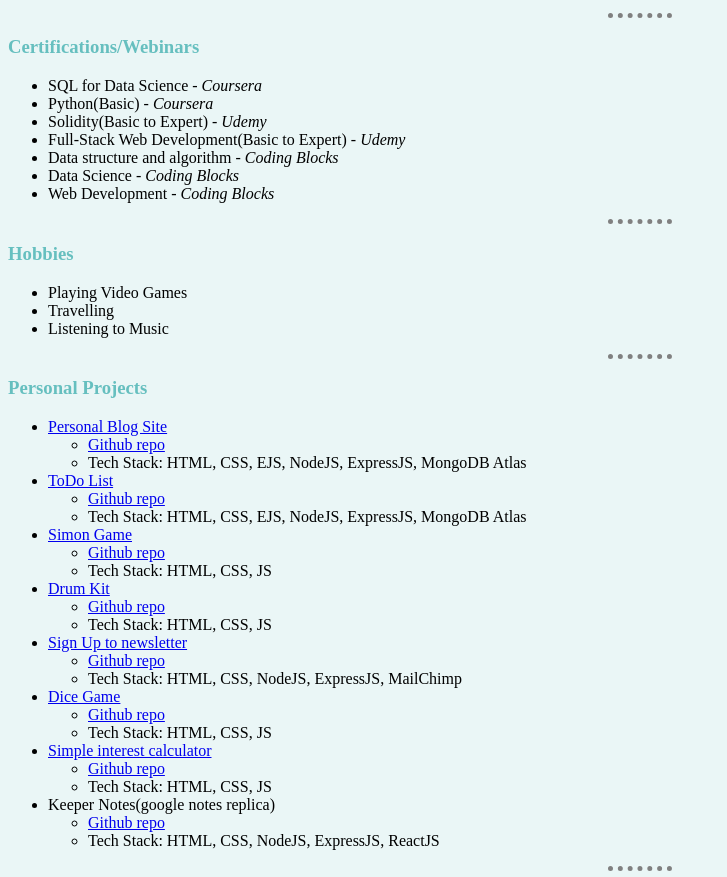
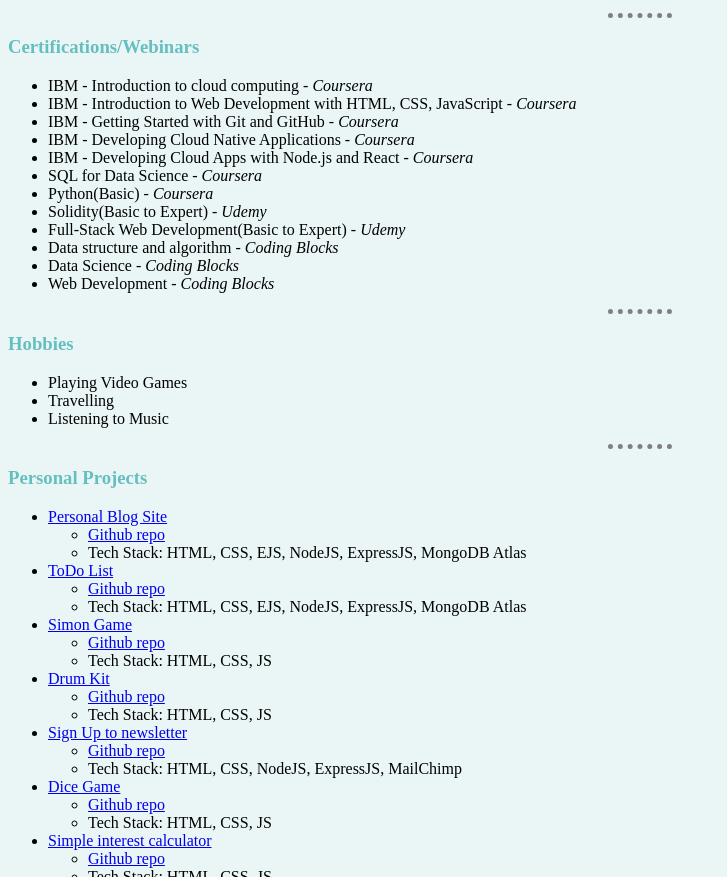
Before and after one commit to Fadedrifleman/CV, a plain HTML site: page index.html in a window 1280 px wide. Shown: the part 940-1817 px from the top of the page, without its empty margins (0-727 px from the left). Drawn offline with Linux system fonts and the light colour scheme.

Commit message:
Update index.html

```diff
--- a/index.html
+++ b/index.html
@@ -73,6 +73,11 @@
   <hr>
   <h3>Certifications/Webinars</h3>
   <ul>
+    <li>IBM - Introduction to cloud computing <em>- Coursera</em></li>
+    <li>IBM - Introduction to Web Development with HTML, CSS, JavaScript <em>- Coursera</em></li>
+    <li>IBM - Getting Started with Git and GitHub <em>- Coursera</em></li>
+    <li>IBM - Developing Cloud Native Applications <em>- Coursera</em></li>
+    <li>IBM - Developing Cloud Apps with Node.js and React <em>- Coursera</em></li>
     <li>SQL for Data Science <em>- Coursera</em></li>
     <li>Python(Basic) <em>- Coursera</em></li>
     <li>Solidity(Basic to Expert) <em>- Udemy</em></li>
```
